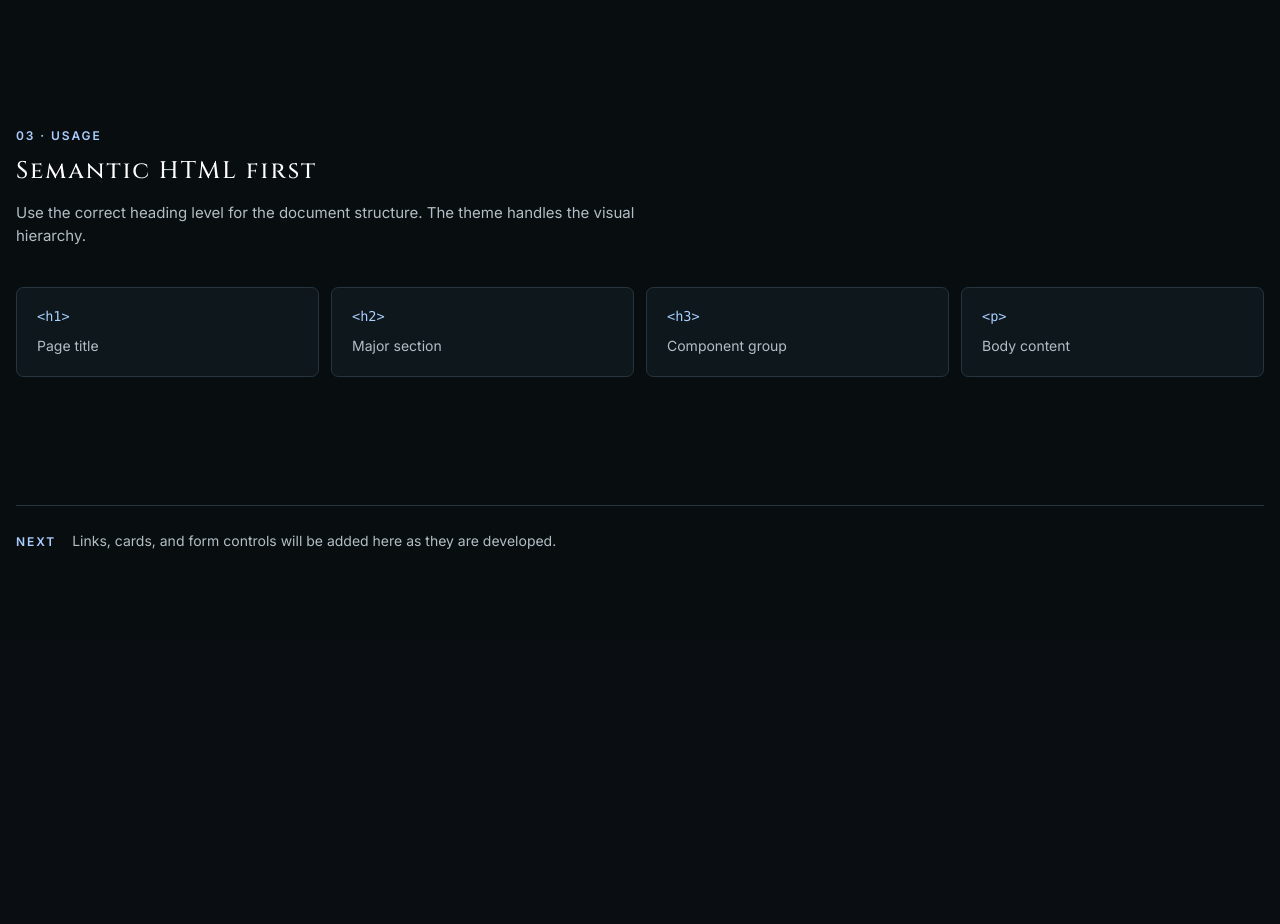
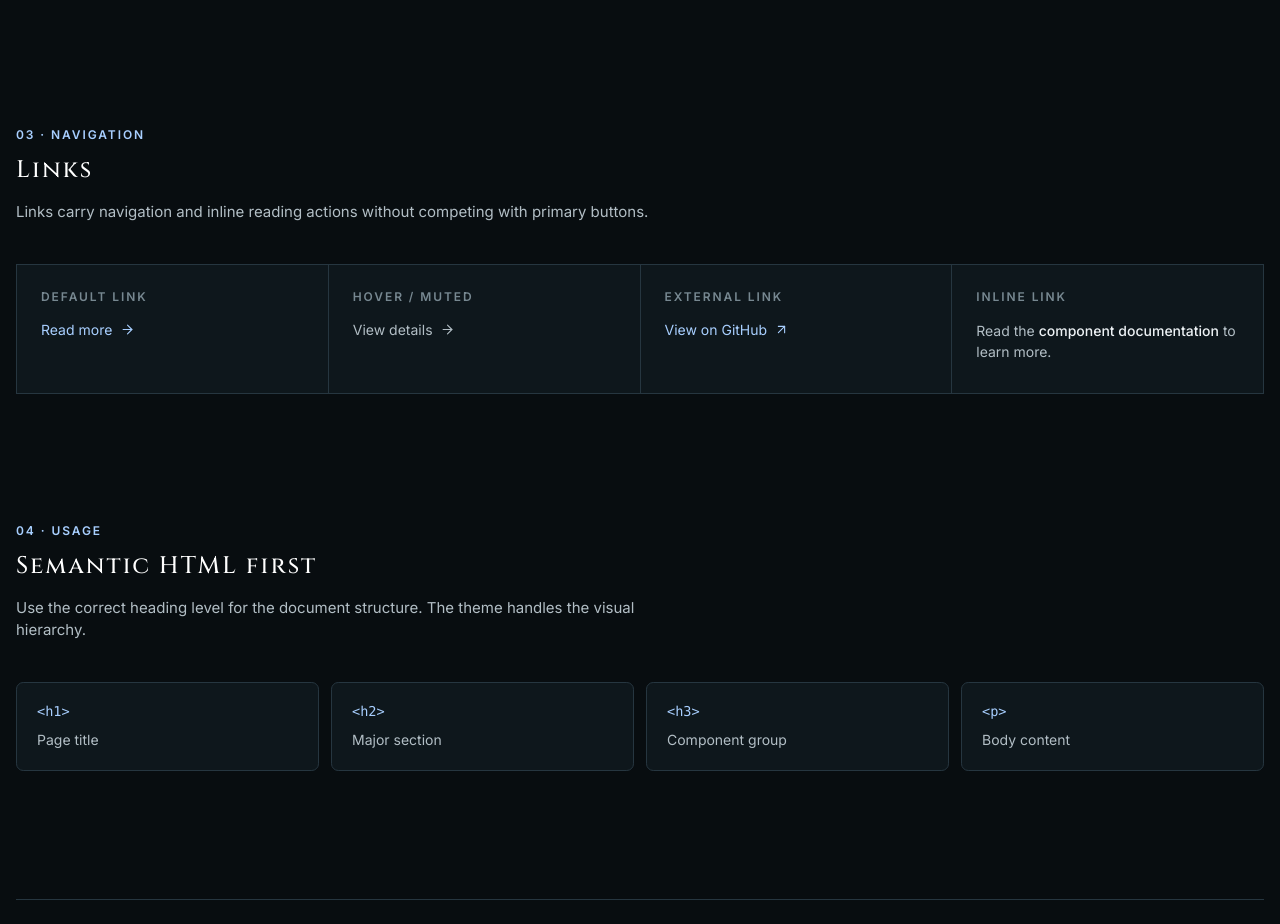
Before and after one commit to MonoPT/mudcrab-website, a SvelteKit app: page /components in a window 1280 px wide. Shown: the part 1643-2567 px from the top of the page. Before the commit the page ends 2283 px from the top, so only its background shows below. Built offline with nearby package versions, Linux system fonts and the light colour scheme.

Commit message:
link component

```diff
--- /dev/null
+++ b/src/components/Link.svelte
@@ -0,0 +1,96 @@
+<script lang="ts">
+	import { ArrowRight, ArrowUpRight } from '@lucide/svelte';
+	import type { Snippet } from 'svelte';
+
+	type Variant = 'default' | 'muted' | 'inline';
+
+	let {
+		href,
+		variant = 'default',
+		external = false,
+		arrow = false,
+		underline = true,
+		children
+	}: {
+		href: string;
+		variant?: Variant;
+		external?: boolean;
+		arrow?: boolean;
+		underline?: boolean;
+		children: Snippet;
+	} = $props();
+</script>
+
+<a
+	class="link {variant}"
+	class:no-underline={!underline}
+	{href}
+	target={external ? '_blank' : undefined}
+	rel={external ? 'noreferrer' : undefined}
+>
+	<span>{@render children()}</span>
+	{#if external}
+		<ArrowUpRight class="link-icon" size={15} strokeWidth={1.75} aria-hidden="true" />
+	{:else if arrow}
+		<ArrowRight class="link-icon" size={15} strokeWidth={1.75} aria-hidden="true" />
+	{/if}
+</a>
+
+<style>
+	.link {
+		display: inline-flex;
+		align-items: center;
+		gap: 0.45rem;
+		width: fit-content;
+		color: var(--color-accent);
+		font-size: var(--text-sm);
+		line-height: 1.4;
+		text-underline-offset: 0.25em;
+		transition:
+			color var(--duration-normal) var(--ease-standard),
+			gap var(--duration-normal) var(--ease-standard);
+	}
+
+	.link:hover {
+		color: var(--color-accent-hover);
+	}
+
+	.link:hover :global(.link-icon) {
+		transform: translateX(2px);
+	}
+
+	.link-icon {
+		flex: 0 0 auto;
+		transition: transform var(--duration-normal) var(--ease-standard);
+	}
+
+	.muted {
+		color: var(--color-text-muted);
+	}
+
+	.muted:hover {
+		color: var(--color-text);
+	}
+
+	.inline {
+		color: var(--color-text);
+		font-weight: 500;
+	}
+
+	.inline:hover {
+		color: var(--color-accent);
+	}
+
+	.no-underline {
+		text-decoration: none;
+	}
+
+	.no-underline:hover {
+		text-decoration: underline;
+	}
+
+	@media (prefers-reduced-motion: reduce) {
+		.link,
+		.link-icon { transition: none; }
+	}
+</style>
--- a/src/routes/components/+page.svelte
+++ b/src/routes/components/+page.svelte
@@ -1,6 +1,7 @@
 <script lang="ts">
 	import { ArrowRight, Download, Plus, X } from '@lucide/svelte';
 	import Button from '../../components/Button.svelte';
+		import Link from '../../components/Link.svelte';
 </script>
 
 {#snippet arrowIcon()}
@@ -135,9 +136,36 @@
 			</div>
 		</section>
 
+		<section class="section" aria-labelledby="links-heading">
+			<div class="section-heading">
+				<p class="eyebrow">03 · Navigation</p>
+				<h2 id="links-heading">Links</h2>
+				<p>Links carry navigation and inline reading actions without competing with primary buttons.</p>
+			</div>
+
+			<div class="link-showcase">
+				<div class="link-example">
+					<span class="type-label">Default link</span>
+					<Link href="/components" arrow>Read more</Link>
+				</div>
+				<div class="link-example">
+					<span class="type-label">Hover / muted</span>
+					<Link href="/components" variant="muted" arrow>View details</Link>
+				</div>
+				<div class="link-example">
+					<span class="type-label">External link</span>
+					<Link href="https://github.com" external>View on GitHub</Link>
+				</div>
+				<div class="link-example">
+					<span class="type-label">Inline link</span>
+					<p>Read the <Link href="/components" variant="inline" underline={false}>component documentation</Link> to learn more.</p>
+				</div>
+			</div>
+		</section>
+
 		<section class="section tokens" aria-labelledby="tokens-heading">
 			<div class="section-heading">
-				<p class="eyebrow">03 · Usage</p>
+				<p class="eyebrow">04 · Usage</p>
 				<h2 id="tokens-heading">Semantic HTML first</h2>
 				<p>Use the correct heading level for the document structure. The theme handles the visual hierarchy.</p>
 			</div>
@@ -181,6 +209,10 @@
 	.note .caption { margin-top: .9rem; }
 	.tokens { padding-top: 1px; }
 	.button-showcase { display: grid; gap: 1px; border: 1px solid var(--color-border); background: var(--color-border); }
+	.link-showcase { display: grid; grid-template-columns: repeat(4, 1fr); gap: 1px; border: 1px solid var(--color-border); background: var(--color-border); }
+	.link-example { display: grid; align-content: start; gap: 1rem; min-height: 8rem; padding: 1.5rem; background: var(--color-surface); }
+	.link-example p { font-size: var(--text-sm); }
+	.link-example :global(.link) { display: inline-flex; }
 	.button-group { display: grid; gap: 1rem; padding: 1.5rem; background: var(--color-surface); }
 	.button-row { display: flex; flex-wrap: wrap; align-items: center; gap: .75rem; }
 	.token-grid { display: grid; grid-template-columns: repeat(4, 1fr); gap: .75rem; }
@@ -190,6 +222,6 @@
 	footer { display: flex; gap: 1rem; align-items: baseline; margin-top: clamp(4rem, 10vw, 8rem); padding-top: 1.5rem; border-top: 1px solid var(--color-border); }
 	footer .eyebrow { flex: 0 0 auto; margin: 0; }
 	footer p { font-size: var(--text-sm); }
-	@media (max-width: 700px) { .showcase { width: min(100% - 1.5rem, var(--content-wide)); } .hero { align-items: flex-start; } .hero-mark { width: 3.25rem; height: 3.25rem; font-size: 1.75rem; } .specimen-grid { grid-template-columns: 1fr; } .token-grid { grid-template-columns: repeat(2, 1fr); } .type-row { grid-template-columns: 4.5rem 1fr; padding-inline: 1rem; } footer { display: block; } footer p { margin-top: .75rem; } }
-	@media (max-width: 420px) { .type-row { grid-template-columns: 1fr; gap: .5rem; } .token-grid { grid-template-columns: 1fr; } }
+	@media (max-width: 700px) { .showcase { width: min(100% - 1.5rem, var(--content-wide)); } .hero { align-items: flex-start; } .hero-mark { width: 3.25rem; height: 3.25rem; font-size: 1.75rem; } .specimen-grid { grid-template-columns: 1fr; } .link-showcase { grid-template-columns: repeat(2, 1fr); } .token-grid { grid-template-columns: repeat(2, 1fr); } .type-row { grid-template-columns: 4.5rem 1fr; padding-inline: 1rem; } footer { display: block; } footer p { margin-top: .75rem; } }
+	@media (max-width: 420px) { .type-row { grid-template-columns: 1fr; gap: .5rem; } .link-showcase { grid-template-columns: 1fr; } .token-grid { grid-template-columns: 1fr; } }
 </style>
```
Also changed, not shown: 2026-09-27_19-11.png (deleted), 1 other file (tests, documents, lock files or other folders).
